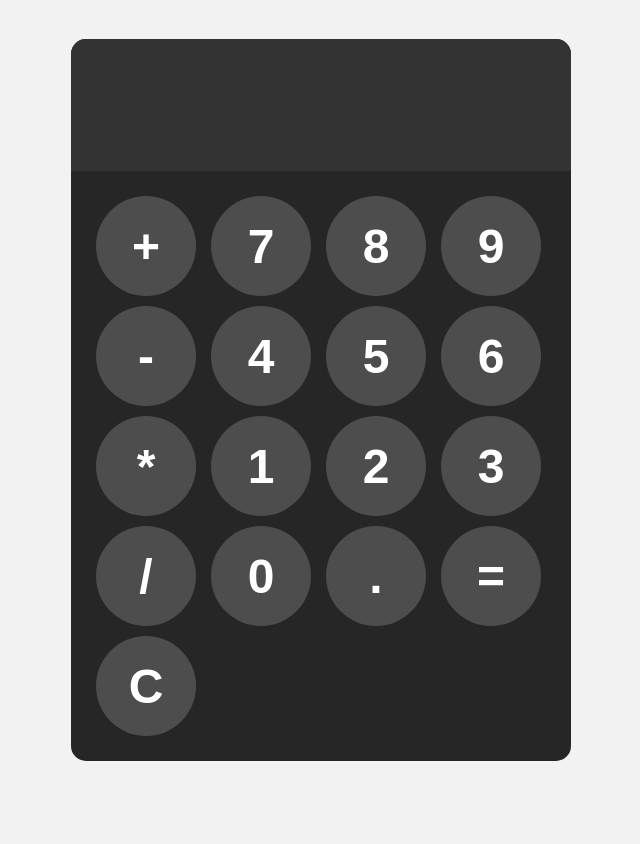
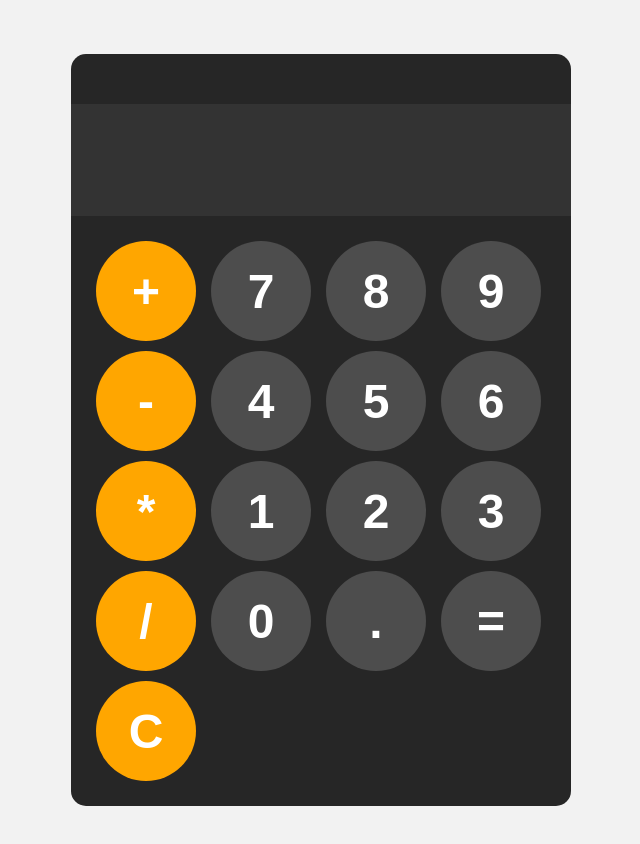
Before and after one commit to Abuaisha-7/Calculater, a plain HTML site: page index.html in a window 1280 px wide. Shown: the whole page, without its empty margins (319-959 px from the left). Before the commit the page ends 800 px from the top, so only its background shows below. Drawn offline with Linux system fonts and the light colour scheme.

Commit message:
adding some JS code

```diff
--- a/index.html
+++ b/index.html
@@ -1,34 +1,38 @@
 <!DOCTYPE html>
 <html lang="en">
+
 <head>
     <meta charset="UTF-8">
     <meta name="viewport" content="width=device-width, initial-scale=1.0">
     <link rel="stylesheet" href="./style.css">
     <title>Calculater</title>
 </head>
+
 <body>
-    <div id="calculator" >
+    <div id="calculator">
+
         <input type="text" id="displayer" readonly>
         <div id="button">
             <button onclick="appendToDisplay('+')" class="oprator-btn">+</button>
             <button onclick="appendToDisplay('7')">7</button>
             <button onclick="appendToDisplay('8')">8</button>
             <button onclick="appendToDisplay('9')">9</button>
-          <button onclick="appendToDisplay('-')">-</button>
+            <button onclick="appendToDisplay('-')" class="oprator-btn">-</button>
             <button onclick="appendToDisplay('4')">4</button>
             <button onclick="appendToDisplay('5')">5</button>
             <button onclick="appendToDisplay('6')">6</button>
-          <button onclick="appendToDisplay('*')">*</button>
+            <button onclick="appendToDisplay('*')" class="oprator-btn">*</button>
             <button onclick="appendToDisplay('1')">1</button>
             <button onclick="appendToDisplay('2')">2</button>
             <button onclick="appendToDisplay('3')">3</button>
-          <button onclick="appendToDisplay('/')">/</button>
+            <button onclick="appendToDisplay('/')" class="oprator-btn">/</button>
             <button onclick="appendToDisplay('0')">0</button>
             <button onclick="appendToDisplay('.')">.</button>
             <button onclick="calculate()">=</button>
-          <button onclick="clearDeasplay()">C</button>
+            <button onclick="clearDeasplay()" class="oprator-btn">C</button>
         </div>
     </div>
     <script type="text/javascript" src="./script.js"></script>
 </body>
+
 </html>
--- a/script.js
+++ b/script.js
@@ -0,0 +1,18 @@
+const display = document.getElementById("displayer");
+
+function appendToDisplay (input) {
+ display.value += input;
+}
+
+function calculate () {
+
+    try {
+        display.value = eval(display.value);
+    } catch (error) {
+        display.value = 'Error';
+    }
+}
+
+function clearDeasplay() {
+    display.value = '' ;
+}
--- a/style.css
+++ b/style.css
@@ -1,23 +1,26 @@
 body {
-    margin: 0;
+    margin: 30px;
     display: flex;
     justify-content: center;
     align-items: center;
     height: 100vh;
     background-color: hsl(0, 0%, 95%);
+
 }
 
 #calculator {
     font-family: Arial, Helvetica, sans-serif;
     background-color: hsl(0, 0%, 15%);
     border-radius: 15px;
-    max-width: 500px;
+    width: 500px;
     overflow: hidden;
+
 }
 
 #displayer {
     width: 100%;
-    padding: 20px;
+    padding: 10px;
+    margin-top: 50px;
     font-size: 5rem;
     text-align: left;
     border: none;
@@ -30,6 +33,7 @@ body {
     grid-template-columns: repeat(4,1fr);
     gap: 10px;
     padding: 25px;
+
 }
 
 button{
@@ -50,3 +54,15 @@ button:hover {
 button:active {
     background-color: hsl(0, 0%, 50%);
 }
+
+.oprator-btn{
+    background-color: hsl(39, 100%, 50%);
+}
+
+.oprator-btn:hover {
+    background-color: hsl(39, 100%, 55%);
+}
+
+.oprator-btn:active {
+    background-color: hsl(39, 100%, 65%);
+}
```
Lines whose indentation alone changed are shown as unchanged.
